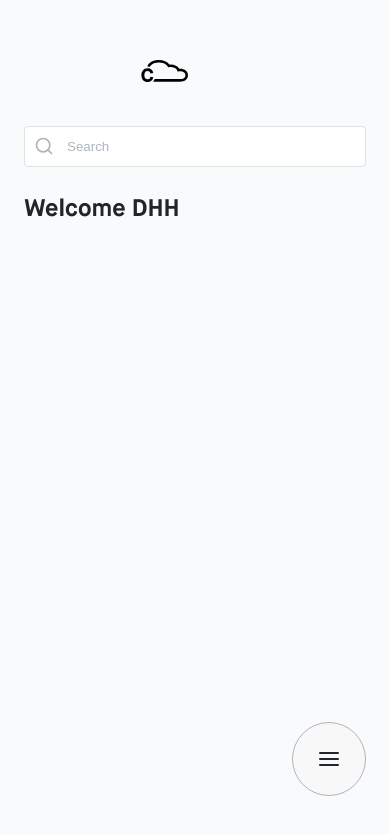
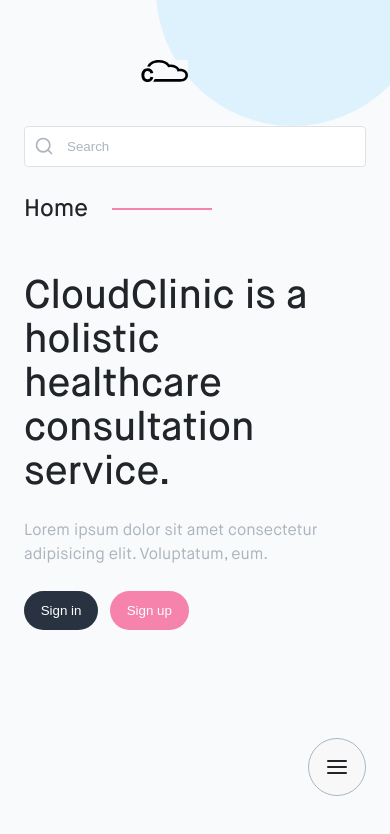
Before and after one commit to dukenguyenxyz/CloudClinic, a React (Create React App) app in the folder frontend/: page / in a window 390 px wide. Shown: the top 834 px of the page. Built offline with nearby package versions, Linux system fonts and the light colour scheme.

Commit message:
add splash page

```diff
--- a/frontend/src/components/Button/Button.scss
+++ b/frontend/src/components/Button/Button.scss
@@ -10,7 +10,6 @@
     justify-content: center;
     align-items: center;
     white-space: nowrap;
-
     svg {
       margin-right: 8px;
       display: flex;
--- a/frontend/src/components/Header/Header.scss
+++ b/frontend/src/components/Header/Header.scss
@@ -6,11 +6,26 @@
   flex-wrap: wrap;
   user-select: none;
 
+  h1 {
+    font-weight: 500;
+    display: flex;
+    align-items: center;
+    &::after {
+      margin-left: 24px;
+      content: '';
+      width: 100px;
+      height: 2px;
+      background-color: var(--accent);
+      // position: absolute;
+    }
+  }
+
   @media all and (max-width: 573px) {
     flex-direction: column;
     padding: 24px 24px 0;
     h1 {
       font-size: 1.5rem;
+
       margin-bottom: 24px;
     }
 
--- a/frontend/src/components/Home/Home.js
+++ b/frontend/src/components/Home/Home.js
@@ -1,8 +1,142 @@
 import React from 'react';
 import './Home.scss';
+import Button from '../Button/Button';
+import { Link } from '@reach/router';
+import { motion } from 'framer-motion';
 
 const Home = () => {
-  return <div></div>;
+  return (
+    <React.Fragment>
+      <div className="circle-wrapper">
+        <div className="home-wrapper">
+          <div>
+            <h1>CloudClinic is a holistic healthcare consultation service.</h1>
+            <p>
+              Lorem ipsum dolor sit amet consectetur adipisicing elit.
+              Voluptatum, eum.
+            </p>
+            <div className="auth-button-wrapper">
+              <Link to="authentication">
+                <Button action="Sign in" color="navy" />
+              </Link>
+              <Link to="authentication">
+                <Button action="Sign up" color="pink" />
+              </Link>
+            </div>
+          </div>
+        </div>
+        <div className="circle" />
+      </div>
+      <section className="home-section">
+        <div className="home-grid">
+          <div className="col-r">
+            <h2>Features</h2>
+            <p>
+              Lorem ipsum dolor sit amet, consectetur adipisicing elit. Tempora
+              debitis voluptate aspernatur, nobis repudiandae sequi distinctio
+              aperiam enim. Perferendis similique incidunt temporibus doloremque
+              sed error!
+            </p>
+            <ul>
+              <li>Lorem ipsum dolor sit amet consectetur.</li>
+              <li>Lorem ipsum dolor sit amet consectetur.</li>
+              <li>Lorem ipsum dolor sit amet.</li>
+              <li>Lorem, ipsum dolor sit amet consectetur adipisicing.</li>
+              <li>Lorem ipsum dolor sit amet consectetur.</li>
+            </ul>
+          </div>
+        </div>
+      </section>
+      <section className="home-section">
+        <footer className="home-grid">
+          <div className="col-l">
+            <h2>About</h2>
+            <p>
+              Lorem ipsum dolor sit amet, consectetur adipisicing elit. Tempora
+              debitis voluptate aspernatur, nobis repudiandae sequi distinctio
+              aperiam enim. Perferendis similique incidunt temporibus doloremque
+              sed error!
+            </p>
+            <ul>
+              <li>Lorem ipsum dolor sit amet consectetur.</li>
+              <li>Lorem ipsum dolor sit amet consectetur.</li>
+              <li>Lorem ipsum dolor sit amet.</li>
+              <li>Lorem, ipsum dolor sit amet consectetur adipisicing.</li>
+              <li>Lorem ipsum dolor sit amet consectetur.</li>
+            </ul>
+            <div className="auth-button-wrapper">
+              <Link to="authentication">
+                <Button action="Sign in" color="navy" />
+              </Link>
+              <Link to="authentication">
+                <Button action="Sign up" color="pink" />
+              </Link>
+            </div>
+          </div>
+          <div class="socials">
+            <div>
+              <a href="/">
+                <svg width="1em" height="1em" viewBox="0 0 24 24" fill="none">
+                  <title>facebook</title>
+                  <path
+                    d="M21.79 1H2.21C1.54 1 1 1.54 1 2.21v19.57c0 .68.54 1.22 1.21 1.22h10.54v-8.51H9.9v-3.33h2.86V8.71c0-2.84 1.74-4.39 4.27-4.39.85 0 1.71.04 2.56.13v2.97h-1.75c-1.38 0-1.65.65-1.65 1.62v2.12h3.3l-.43 3.33h-2.89V23h5.61c.67 0 1.21-.54 1.21-1.21V2.21C23 1.54 22.46 1 21.79 1z"
+                    fill="currentColor"
+                  ></path>
+                </svg>
+              </a>
+            </div>
+            <div>
+              <a href="/">
+                <svg width="1em" height="1em" viewBox="0 0 24 24" fill="none">
+                  <title>twitter</title>
+                  <path
+                    d="M23 5.13c-.81.36-1.69.61-2.61.72.94-.56 1.66-1.45 2-2.51-.88.52-1.85.9-2.89 1.1A4.558 4.558 0 0016.18 3a4.543 4.543 0 00-4.42 5.58c-3.78-.19-7.13-2-9.37-4.75-.39.67-.62 1.45-.62 2.28 0 1.58.8 2.97 2.02 3.78-.75-.02-1.45-.23-2.06-.57v.06c0 2.2 1.57 4.04 3.65 4.45-.38.12-.78.17-1.19.17-.29 0-.58-.03-.85-.08a4.557 4.557 0 004.25 3.16 9.112 9.112 0 01-5.64 1.95c-.37 0-.73-.02-1.08-.06 2.01 1.29 4.4 2.04 6.97 2.04 8.36 0 12.93-6.92 12.93-12.93 0-.2 0-.39-.01-.59.86-.65 1.63-1.45 2.24-2.36z"
+                    fill="currentColor"
+                  ></path>
+                </svg>
+              </a>
+            </div>
+            <div>
+              <a href="/">
+                <svg width="1em" height="1em" viewBox="0 0 24 24" fill="none">
+                  <title>youtube</title>
+                  <path
+                    d="M23 12s0-3.85-.46-5.58c-.25-.95-1-1.7-1.94-1.96C18.88 4 12 4 12 4s-6.88 0-8.6.46c-.95.25-1.69 1.01-1.94 1.96C1 8.15 1 12 1 12s.04 3.85.5 5.58c.25.95 1 1.7 1.95 1.96 1.71.46 8.59.46 8.59.46s6.88 0 8.6-.46c.95-.25 1.69-1.01 1.94-1.96.46-1.73.42-5.58.42-5.58zm-13 3.27V8.73L15.5 12 10 15.27z"
+                    fill="currentColor"
+                  ></path>
+                </svg>
+              </a>
+            </div>
+            <div>
+              <a href="/">
+                <svg width="1em" height="1em" viewBox="0 0 24 24" fill="none">
+                  <title>linkedin</title>
+                  <path
+                    d="M21.37 1H2.62C1.73 1 1 1.71 1 2.58v18.83c0 .88.73 1.59 1.62 1.59h18.75c.9 0 1.63-.71 1.63-1.59V2.58C23 1.71 22.27 1 21.37 1zM7.53 19.75H4.26V9.25h3.27v10.5zM5.89 7.81C4.85 7.81 4 6.96 4 5.92s.84-1.89 1.89-1.89c1.04 0 1.89.85 1.89 1.89.01 1.04-.84 1.89-1.89 1.89zm13.86 11.94h-3.26v-5.1c0-1.22-.02-2.78-1.7-2.78-1.7 0-1.96 1.33-1.96 2.7v5.19H9.57V9.26h3.13v1.43h.04c.44-.83 1.5-1.7 3.09-1.7 3.3 0 3.91 2.17 3.91 5v5.76h.01z"
+                    fill="currentColor"
+                  ></path>
+                </svg>
+              </a>
+            </div>
+            <div>
+              <a href="/">
+                <svg width="1em" height="1em" viewBox="0 0 24 24" fill="none">
+                  <title>instagram</title>
+                  <g fill="currentColor">
+                    <path d="M21.15 2.85C19.05.74 16.23 1 12 1 8.04 1 5 .69 2.85 2.85.74 4.95 1 7.77 1 12c0 3.95-.31 7 1.85 9.15C4.95 23.26 7.77 23 12 23c3.96 0 7 .31 9.15-1.85C23.25 19.05 23 16.23 23 12c0-4.31.24-7.07-1.85-9.15zm-1.4 16.9c-1.37 1.37-3.18 1.27-7.75 1.27-4.29 0-6.34.15-7.75-1.27-1.44-1.44-1.27-3.51-1.27-7.75 0-4.23-.15-6.33 1.27-7.75C5.66 2.84 7.6 2.98 12 2.98c4.23 0 6.33-.15 7.75 1.27 1.38 1.38 1.27 3.22 1.27 7.75 0 4.24.15 6.34-1.27 7.75z"></path>
+                    <path d="M12 6.35a5.65 5.65 0 10.001 11.301A5.65 5.65 0 0012 6.35zm0 9.32c-2.02 0-3.67-1.64-3.67-3.67 0-2.03 1.64-3.67 3.67-3.67 2.03 0 3.67 1.64 3.67 3.67 0 2.02-1.65 3.67-3.67 3.67zM17.87 4.81c-.73 0-1.32.59-1.32 1.32 0 .73.59 1.32 1.32 1.32.73 0 1.32-.59 1.32-1.32 0-.73-.59-1.32-1.32-1.32z"></path>
+                  </g>
+                </svg>
+              </a>
+            </div>
+          </div>
+          <small>
+            &copy; Copyright {new Date().getFullYear()}, CloudClinic
+          </small>
+        </footer>
+      </section>
+    </React.Fragment>
+  );
 };
 
 export default Home;
--- a/frontend/src/components/Home/Home.scss
+++ b/frontend/src/components/Home/Home.scss
@@ -0,0 +1,117 @@
+.home-wrapper {
+  margin: 24px;
+  display: grid;
+  grid-template-columns: 1fr 1fr;
+  height: 82vh;
+  h1 {
+    font-weight: 500;
+    font-size: 3rem;
+    line-height: 1.1;
+    margin-bottom: 24px;
+  }
+
+  p {
+    margin-bottom: 24px;
+    color: var(--mid-grey);
+  }
+
+  @media all and (max-width: 768px) {
+    grid-template-columns: 1fr;
+
+    h1 {
+      font-size: 2.5rem;
+    }
+  }
+}
+
+.circle-wrapper {
+  position: relative;
+  .circle {
+    width: 70vw;
+    height: 70vw;
+    border-radius: 50%;
+    background-color: var(--light-blue);
+    position: absolute;
+
+    right: -10vw;
+    top: -80vh;
+    z-index: -1;
+  }
+  @media all and (max-width: 768px) {
+    .circle {
+      right: -10vw;
+      top: -50vh;
+    }
+  }
+}
+
+.home-section {
+  margin: 24px;
+  height: 94vh;
+
+  h2 {
+    font-size: 3rem;
+  }
+
+  .home-grid {
+    display: grid;
+    grid-template-columns: 1fr 1fr;
+    height: 100%;
+    .col-r {
+      grid-column: 2/2;
+    }
+
+    p {
+      margin-bottom: 24px;
+      color: var(--mid-grey);
+    }
+
+    ul {
+      list-style: disc;
+      margin-left: 16px;
+      margin-bottom: 24px;
+
+      li {
+        list-style: disc;
+      }
+    }
+
+    @media all and (max-width: 768px) {
+      grid-template-columns: 1fr;
+    }
+  }
+
+  .socials {
+    display: grid;
+    grid-template-columns: repeat(5, 24px);
+    gap: 24px;
+    grid-column: 1/1;
+    align-items: end;
+    @media all and (max-width: 768px) {
+      margin-top: 48px;
+      grid-template-columns: repeat(5, 16px);
+    }
+  }
+
+  small {
+    display: grid;
+    margin-bottom: 4px;
+    grid-column: 2/2;
+    align-items: end;
+    color: var(--mid-grey);
+    justify-content: end;
+    @media all and (max-width: 768px) {
+      grid-column: 1/1;
+      justify-content: start;
+      align-items: end;
+      margin: 24px 0;
+    }
+  }
+}
+.auth-button-wrapper {
+  display: flex;
+
+  button:first-child {
+    margin-right: 12px;
+  }
+}
--- a/frontend/src/components/Main/Appointments/Appointments.scss
+++ b/frontend/src/components/Main/Appointments/Appointments.scss
@@ -117,7 +117,7 @@
 
   .rbc-event {
     background-color: var(--dark-blue);
-    border: none;
+    border: var(--black);
     box-shadow: var(--box-shadow);
   }
 
--- a/frontend/src/components/MobileMenu/MobileMenu.scss
+++ b/frontend/src/components/MobileMenu/MobileMenu.scss
@@ -30,4 +30,7 @@
       margin-top: 4px;
     }
   }
+  @media all and (max-width: 425px) {
+    font-size: 1.5rem;
+  }
 }
--- a/frontend/src/components/Navbar/Navbar.scss
+++ b/frontend/src/components/Navbar/Navbar.scss
@@ -42,4 +42,9 @@
     background-color: var(--selected-color);
     border-radius: 50%;
   }
+
+  .hamburger-wrapper {
+    // padding: var(--component-padding);
+    padding: 16px;
+  }
 }
--- a/frontend/src/configs/_reset.scss
+++ b/frontend/src/configs/_reset.scss
@@ -46,3 +46,12 @@
     text-decoration: none;
   }
 }
+
+h1,
+h2,
+h3,
+h4,
+h5,
+h5 {
+  font-weight: 500;
+}
--- a/frontend/src/globalState/context/authContext.js
+++ b/frontend/src/globalState/context/authContext.js
@@ -4,10 +4,10 @@
 export const AuthContextProvider = ({ children }) => {
   // const [JWT, setJWT] = useState('');
   // const [isDoctor, setIsDoctor] = useState(false);
-  const [user, setUser] = useState({
-    firstName: 'DHH',
-  });
-  // const [user, setUser] = useState(null);
+  // const [user, setUser] = useState({
+  //   firstName: 'DHH',
+  // });
+  const [user, setUser] = useState(null);
 
   const authState = {
     // JWT,
```
